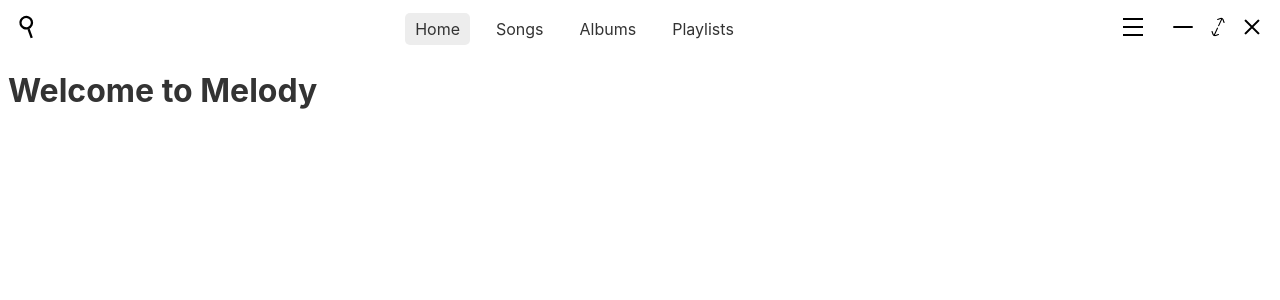
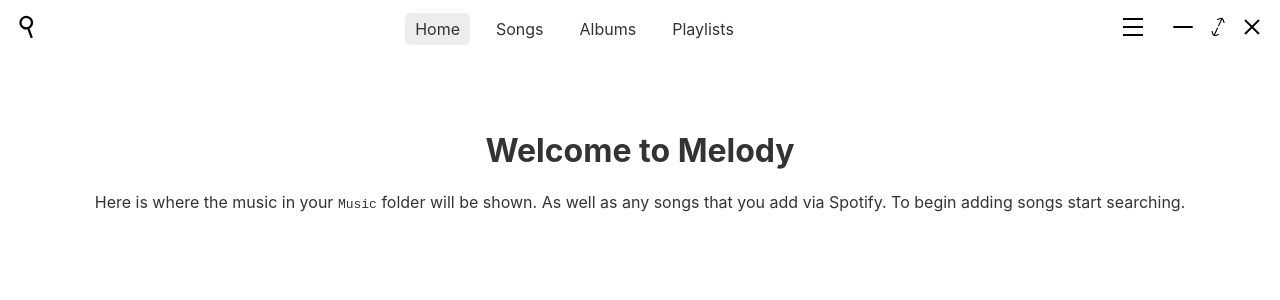
Before and after one commit to NERBLER09/Melody, a Svelte app: page / in a window 1280 px wide. Shown: the top 300 px of the page. Built offline with nearby package versions, Linux system fonts and the light colour scheme.

Commit message:
Added a basic empty screen

```diff
--- a/src/App.svelte
+++ b/src/App.svelte
@@ -1,8 +1,9 @@
 <script lang="ts">
 import TitleBar from "./components/titlebar/TitleBar.svelte";
+import Empty from "./pages/Empty.svelte";
 </script>
 
 <TitleBar/>
 <main>
-	<h1>Welcome to Melody</h1>
+	<Empty/>
 </main>
--- /dev/null
+++ b/src/pages/Empty.svelte
@@ -0,0 +1,18 @@
+<div class="empty">
+    <h1>Welcome to Melody</h1>
+    <p>
+        Here is where the music in your <code>Music</code> folder will be shown.
+        As well as any songs that you add via Spotify.
+        To begin adding songs start searching.
+    </p>
+</div>
+
+<style lang="scss">
+    .empty {
+        text-align: center;
+        padding-left: 40px;
+        padding-right: 40px;
+        padding-top: 60px;
+        padding-bottom: 60px;
+    }
+</style>
```
